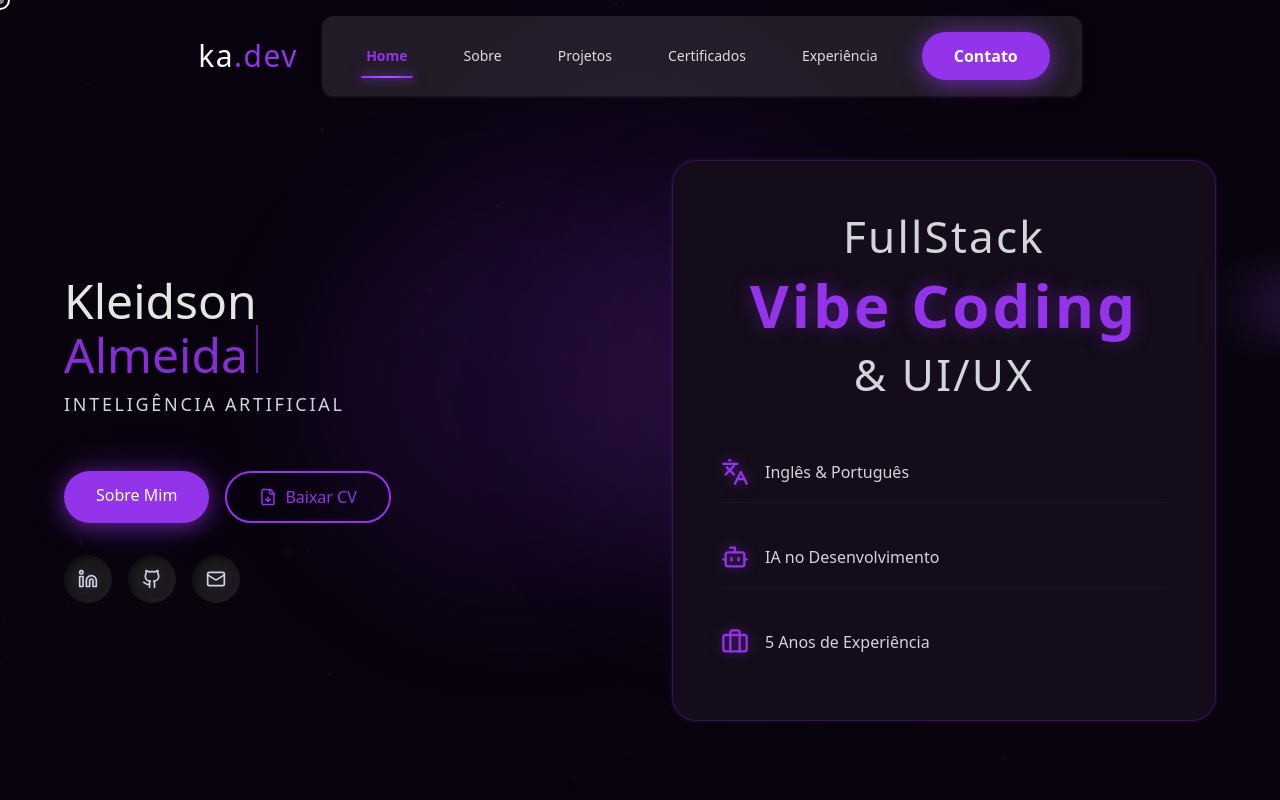
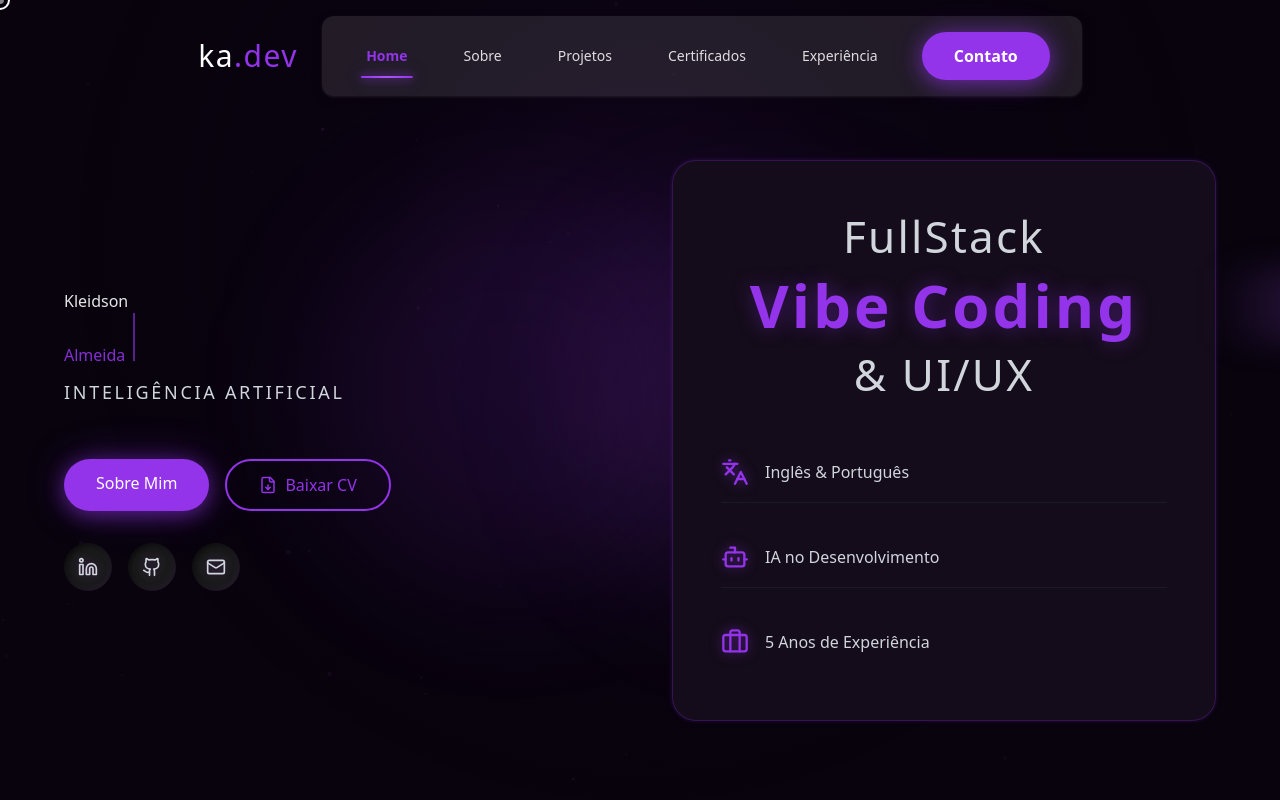
Before and after one commit to kleidsonadesign/ka.dev, a React (Vite) app: page / in a window 1280 px wide. Shown: the top 800 px of the page. Built offline with nearby package versions, Linux system fonts and the light colour scheme.

Commit message:
Update Hero.tsx

```diff
--- a/src/components/Hero.tsx
+++ b/src/components/Hero.tsx
@@ -63,7 +63,7 @@ export function Hero() {
               initial={{ opacity: 0, y: 20 }}
               animate={{ opacity: 1, y: 0 }}
               transition={{ delay: 0.3 }}
-              className="text-5xl md:text-6xl mb-3 text-center lg:text-left font-bold"  // Tamanho do Kleidson Almeida
+              className="text-6xl md:text-7xl mb-3 text-center lg:text-left font-bold"  // Tamanho do Kleidson Almeida
             >
               <motion.span
                 className="text-white/90"
```
